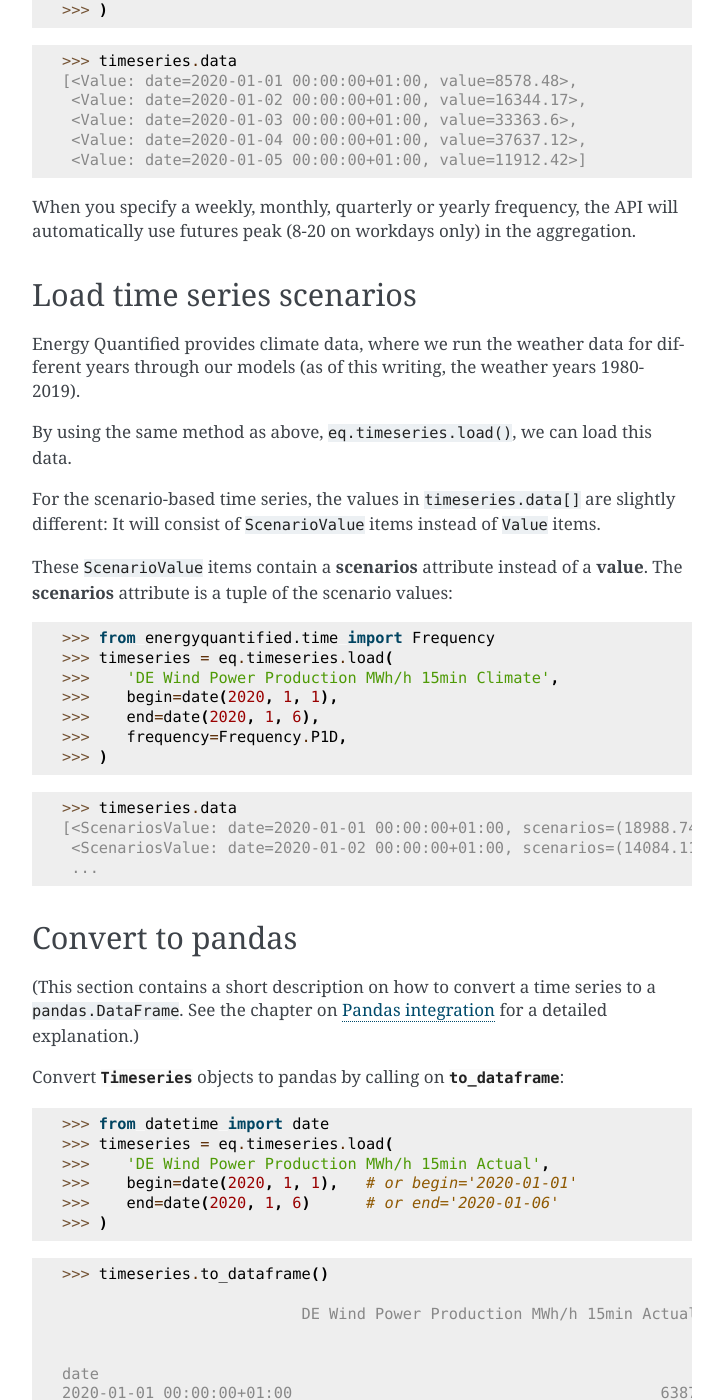
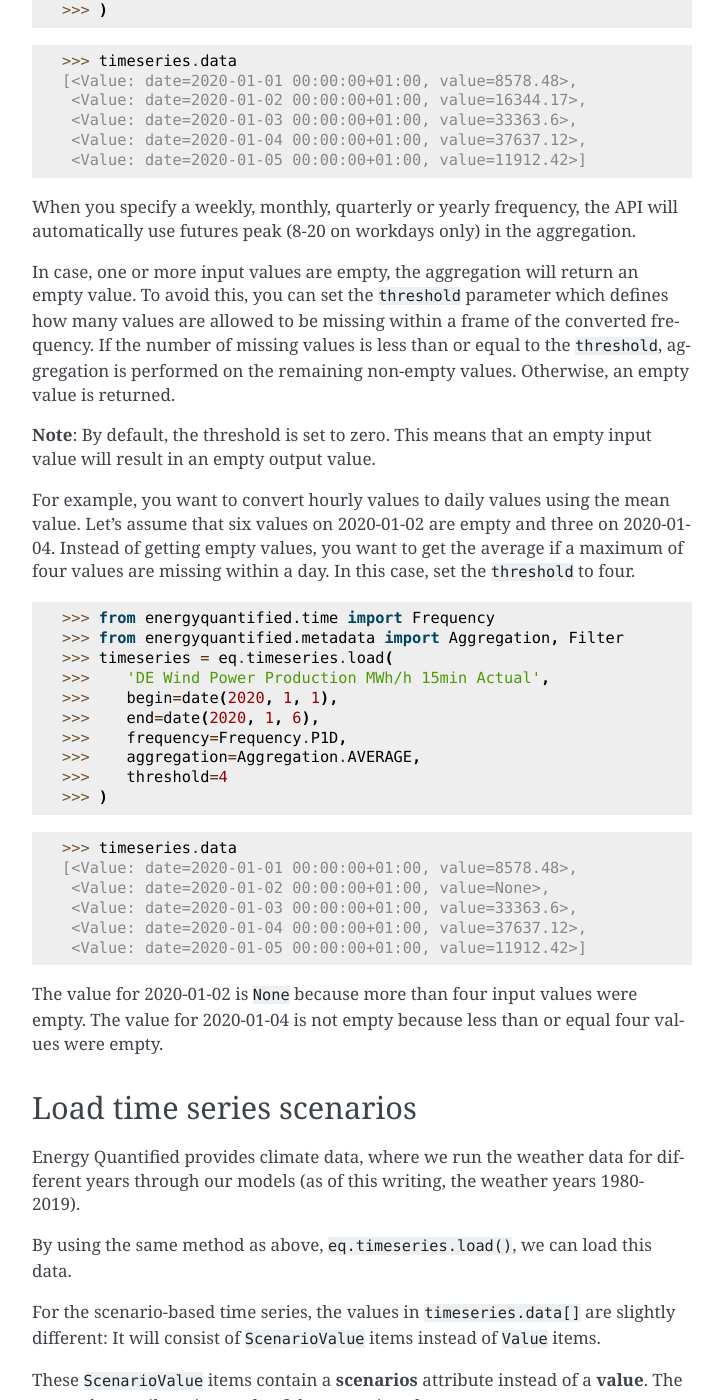
Before and after one commit to energyquantified/eq-python-client, a Sphinx documentation site: the page built from docs/userguide/timeseries.rst, in a window 1280 px wide and 1400 px high, scrolled down 2690 px. Shown: the whole window, without its empty margins (388-1111 px from the left). Built offline with Sphinx 7.4.7, drawn with Linux system fonts in a browser that asks for light colours; some of the changed text lies outside the part shown.

Commit message:
#68 Add Threshold Parameter

```diff
--- a/CHANGELOG.rst
+++ b/CHANGELOG.rst
@@ -1,6 +1,12 @@
 Changelog
 =========
 
+dev
+---
+
+**Improvements**
+
+- Add threshold parameter
 
 0.10.1
 ------
--- a/docs/userguide/instances.rst
+++ b/docs/userguide/instances.rst
@@ -90,6 +90,7 @@ And finally, you can aggregate instances:
    >>>    frequency=Frequency.P1D,
    >>>    aggregation=Aggregation.AVERAGE,
    >>>    hour_filter=Filter.BASE,
+   >>>    threshold=7
    >>>    limit=10
    >>> )
 
--- a/docs/userguide/timeseries.rst
+++ b/docs/userguide/timeseries.rst
@@ -64,8 +64,8 @@ Aggregation
 ^^^^^^^^^^^
 
 Notice that the actual wind curve in the above examples is in a 15-minute
-resolution. Energy Quantified do not a copy of that curve in hourly, daily
-or any other resolution.
+resolution. Energy Quantified does not provide a copy of this curve in hourly,
+daily or any other resolution.
 
 If you would like to get the data in, say, daily resolution, supply an
 extra argument, ``frequency``, when loading the time series data:
@@ -132,6 +132,44 @@ so:
 
 When you specify a weekly, monthly, quarterly or yearly frequency, the API
 will automatically use futures peak (8-20 on workdays only) in the aggregation.
+
+In case, one or more input values are empty, the aggregation will return an
+empty value. To avoid this, you can set the ``threshold`` parameter which
+defines how many values are allowed to be missing within a frame of the
+converted frequency. If the number of missing values is less than or equal to
+the ``threshold``, aggregation is performed on the remaining non-empty values.
+Otherwise, an empty value is returned.
+
+**Note**: By default, the threshold is set to zero. This means that an empty
+input value will result in an empty output value.
+
+For example, you want to convert hourly values to daily values using the mean
+value. Let's assume that six values on 2020-01-02 are empty and three on
+2020-01-04. Instead of getting empty values, you want to get the average if a
+maximum of four values are missing within a day. In this case, set the
+``threshold`` to four.
+
+   >>> from energyquantified.time import Frequency
+   >>> from energyquantified.metadata import Aggregation, Filter
+   >>> timeseries = eq.timeseries.load(
+   >>>    'DE Wind Power Production MWh/h 15min Actual',
+   >>>    begin=date(2020, 1, 1),
+   >>>    end=date(2020, 1, 6),
+   >>>    frequency=Frequency.P1D,
+   >>>    aggregation=Aggregation.AVERAGE,
+   >>>    threshold=4
+   >>> )
+
+   >>> timeseries.data
+   [<Value: date=2020-01-01 00:00:00+01:00, value=8578.48>,
+    <Value: date=2020-01-02 00:00:00+01:00, value=None>,
+    <Value: date=2020-01-03 00:00:00+01:00, value=33363.6>,
+    <Value: date=2020-01-04 00:00:00+01:00, value=37637.12>,
+    <Value: date=2020-01-05 00:00:00+01:00, value=11912.42>]
+
+The value for 2020-01-02 is ``None`` because more than four input values were
+empty. The value for 2020-01-04 is not empty because less than or equal four
+values were empty.
 
 Load time series scenarios
 --------------------------
```
Also changed, not shown: docs/userguide/terminology.rst (+18 -3 lines), 2 other files.
